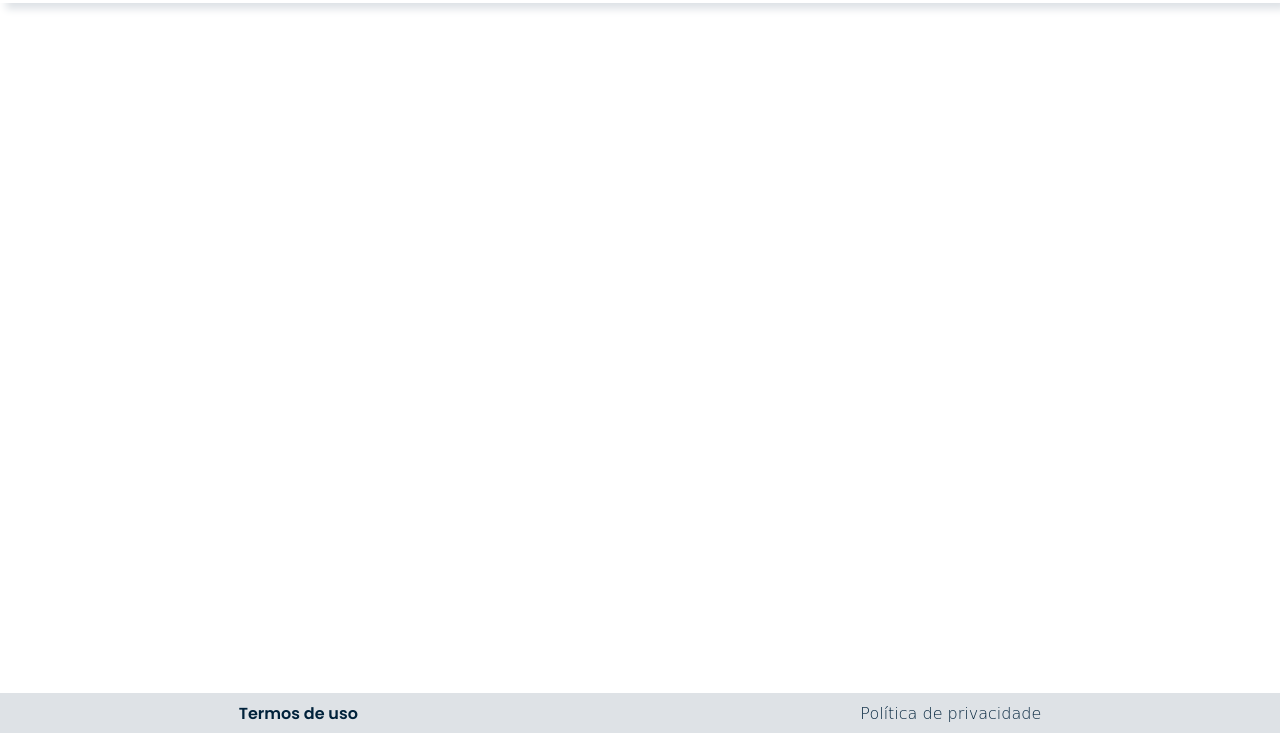
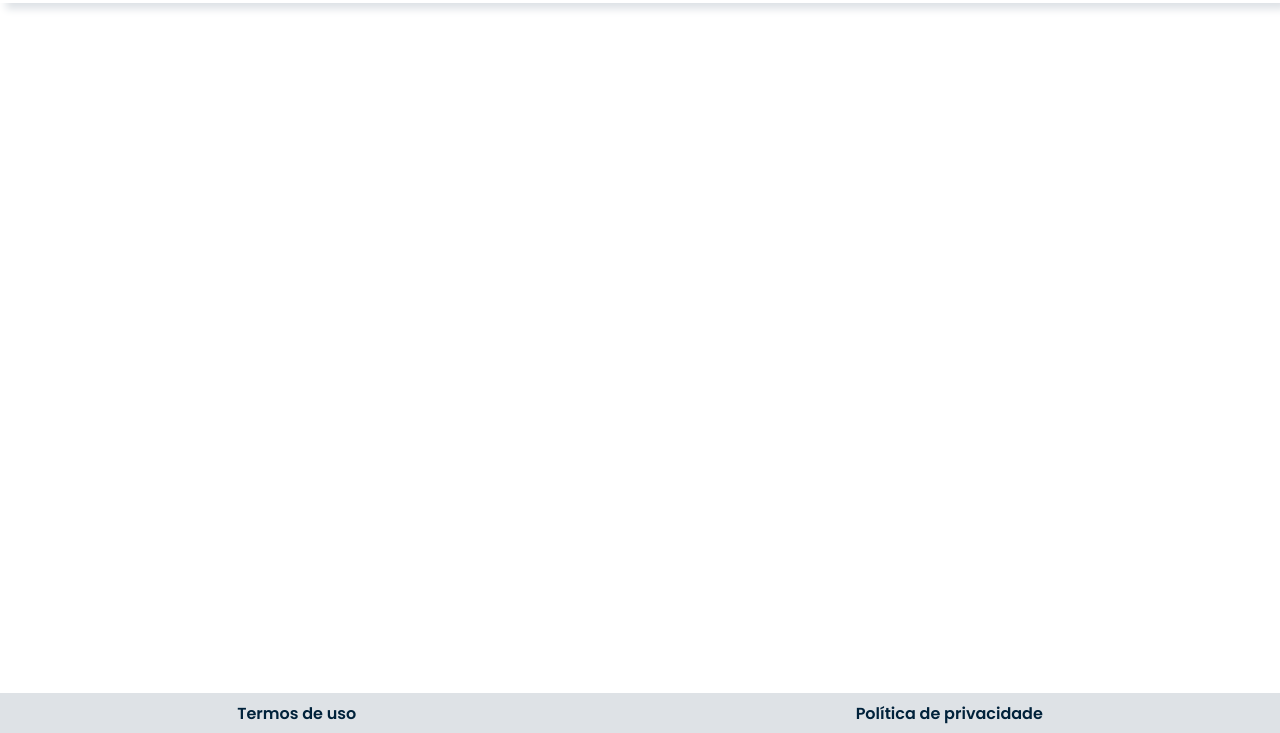
Before and after one commit to RhyanAndrade/Project-Demarest, a plain HTML site: page index.html in a window 1280 px wide. Shown: the part 67-800 px from the top of the page. Drawn offline with Linux system fonts and the light colour scheme.

Commit message:
git push

```diff
--- a/global.css
+++ b/global.css
@@ -1,5 +1,5 @@
 
-@import url('https://fonts.googleapis.com/css2?family=Raleway:ital,wght@0,100..900;1,100..900&display=swap');
+@import url('https://fonts.googleapis.com/css2?family=Montserrat:ital,wght@0,100..900;1,100..900&display=swap');
 @import url('https://fonts.googleapis.com/css2?family=Poppins:wght@600&display=swap');
 * {
     font-family: "Poppins", sans-serif;
@@ -11,13 +11,6 @@
     border: none;
     text-decoration: none;
     box-sizing: border-box;
-}
-
-.rodape a p {
-        font-family: "Whisper", cursive !important;
-        font-weight: 100;
-        font-style: normal;
-
 }
 
 html {
```
